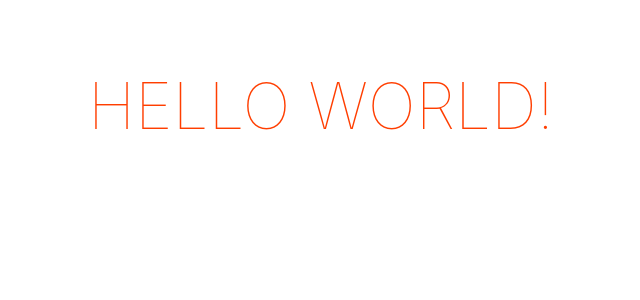
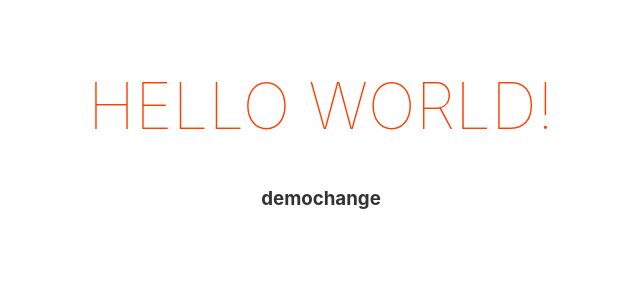
Before and after one commit to Jitendra-itpath/demo_s, a Svelte app: page / in a window 1280 px wide. Shown: the top 300 px of the page, without its empty margins (319-959 px from the left). Built offline with nearby package versions, Linux system fonts and the light colour scheme.

Commit message:
demo 313 last

```diff
--- a/src/App.svelte
+++ b/src/App.svelte
@@ -4,6 +4,7 @@
 
 <main>
 	<h1>Hello {name}!</h1>
+	<h3>demochange</h3>
 </main>
 
 <style>
```
